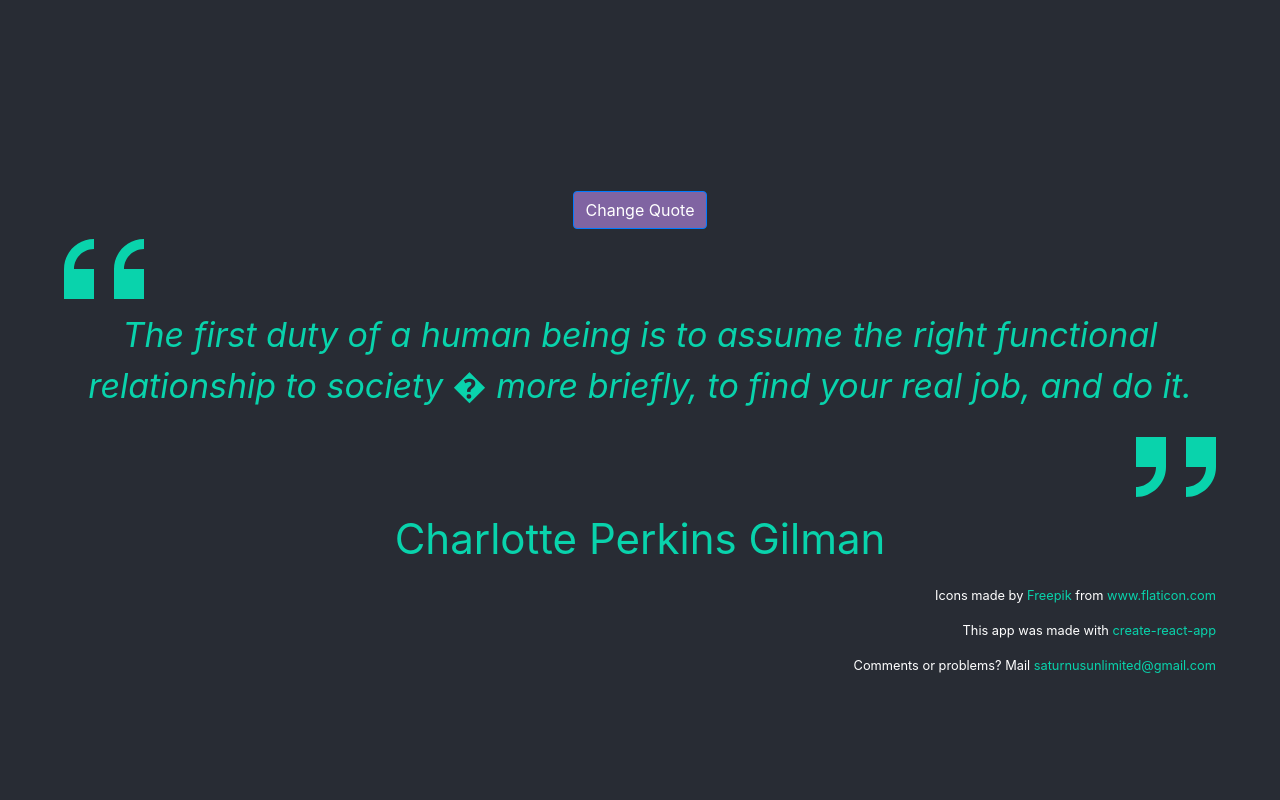
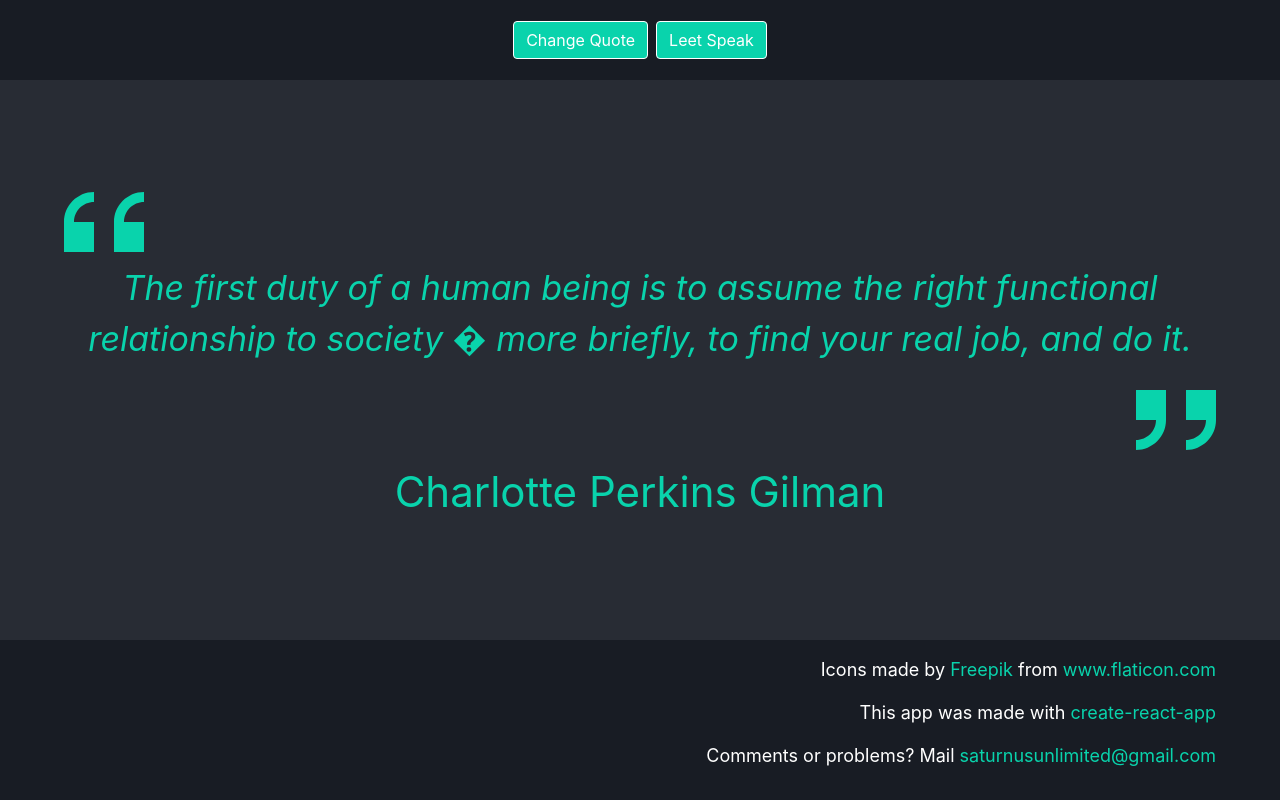
Before and after one commit to saturnusunlimited/heroku-prototype-cachip, a React (Create React App) app: page / in a window 1280 px wide. Built offline with nearby package versions, Linux system fonts and the light colour scheme.

Commit message:
Fixed bootstrap layout issues

```diff
--- a/src/App.css
+++ b/src/App.css
@@ -1,7 +1,9 @@
 :root {
 
-  --primary-fg-color:   #09d3ac;
-  --secondary-fg-color: #19e3bc;
+  --primary-foreground-color: #09d3ac;
+  --header-background-color:  #181c24;
+  --body-background-color:    #282c34;
+  --footer-background-color:  #181c24;
 }
 
 .App {
@@ -14,6 +16,12 @@
     color: red;
 }
 
+div.quotes{
+
+    width: 100%;
+    height: 10vmin;
+}
+
 .App-quotes-left {
 
   height: 10vmin;
@@ -21,20 +29,6 @@
   -webkit-transform: rotate(180deg);
   -ms-transform: rotate(180deg);
   transform: rotate(180deg);
-}
-
-div.quotes{
-
-    width: 100%;
-    height: 10vmin;
-}
-
-div.App-credits {
-
-    width: 90%;
-    height: 3vmin;
-	text-align: right;
-	font-size: 1vw;
 }
 
 .App-quotes-right {
@@ -46,8 +40,8 @@ div.App-credits {
 
 .App-header {
 
-  background-color: #282c34;
-  min-height: 100vh;
+	background-color: var(--header-background-color);
+	height: 10vh;
 	display: flex;
 	flex-direction: column;
 	align-items: center;
@@ -56,9 +50,42 @@ div.App-credits {
 	color: white;
 }
 
+.App-body {
+
+	background-color: var(--body-background-color);
+	min-height: 70vh;
+	display: flex;
+	flex-direction: column;
+	align-items: center;
+	justify-content: center;
+	font-size: calc(10px + 2vmin);
+	color: white;
+}
+
+div.App-footer {
+
+	font-size: 1vw;
+	background-color: var(--footer-background-color);
+	height: 20vh;
+	display: flex;
+	flex-direction: column;
+	text-align: right;
+	align-items: center;
+	justify-content: center;
+	font-size: calc(10px + 1vmin);
+	color: white;
+}
+
+div.App-footer-inner {
+
+    width: 90%;
+	text-align: right;
+}
+
+
 .App-link {
 
-  color: var(--primary-fg-color);
+  color: var(--primary-foreground-color);
 }
 
 .App-quote {
@@ -74,14 +101,14 @@ div.App-quote {
 
 .App-quote-text {
 
-  	color: var(--primary-fg-color);
+  	color: var(--primary-foreground-color);
     font-size: calc(10px + 3vmin);
 	font-style: italic;
 }
 
 .App-quote-author {
 
-  	color: var(--primary-fg-color);
+  	color: var(--primary-foreground-color);
     font-size: calc(10px + 4vmin);
 	font-style: bold;
 }
--- a/src/App.js
+++ b/src/App.js
@@ -3,7 +3,7 @@ import double_quotes from './assets/svg/double_quotes.svg';
 import './App.css';
 import './css/CustomBootstrap.css'
 import quotes from './assets/json/quotes.json'
-import { Button } from 'react-bootstrap';
+import { Button, ButtonToolbar, Modal } from 'react-bootstrap';
 import { useState } from 'react';
 
 
@@ -42,9 +42,14 @@ function App() {
 
         <div className="App">
 
-          <header className="App-header">
+            <div className="App-header">
+                <ButtonToolbar>
+                    <Button variant="secondary" className="m-1" onClick={newRandomQuote}>Change Quote</Button>
+                    <Button variant="secondary" className="m-1" onClick={toggleLeetSpeak}>Leet Speak</Button>
+                </ButtonToolbar>
+            </div>
 
-            <Button bsStyle="primary" onClick={newRandomQuote}>Change Quote</Button>
+            <div className="App-body">
 
                 <div className="App-quote">
 
@@ -59,15 +64,18 @@ function App() {
                     <div className="quotes" >
                         <img src={double_quotes} className="App-quotes-right" alt="double quotes"/>
                     </div>
+
                 </div>
 
                 <div className="App-quote">
 
                     <p className="App-quote-author">{quote.quoteAuthor}</p>
                 </div>
+            </div>
 
-            <div className="App-credits">
+            <div className="App-footer">
 
+                <div className="App-footer-inner">
                     <p>
                         Icons made by <a
                         className="App-link"
@@ -97,9 +105,7 @@ function App() {
                     </p>
 
                 </div>
-
-
-          </header>
+            </div>
 
         </div>
     );
--- a/src/css/CustomBootstrap.css
+++ b/src/css/CustomBootstrap.css
@@ -1,4 +1,5 @@
-.btn-primary, .btn-primary:hover, .btn-primary:active, .btn-primary:visited {
+.btn-secondary, .btn-secondary:hover, .btn-secondary:active, .btn-secondary:visited {
 
-    background-color: #8064A2 !important;
+    background-color: var(--primary-foreground-color) !important;
+    border-color: white !important;
 }
```
Lines whose indentation alone changed are shown as unchanged.
